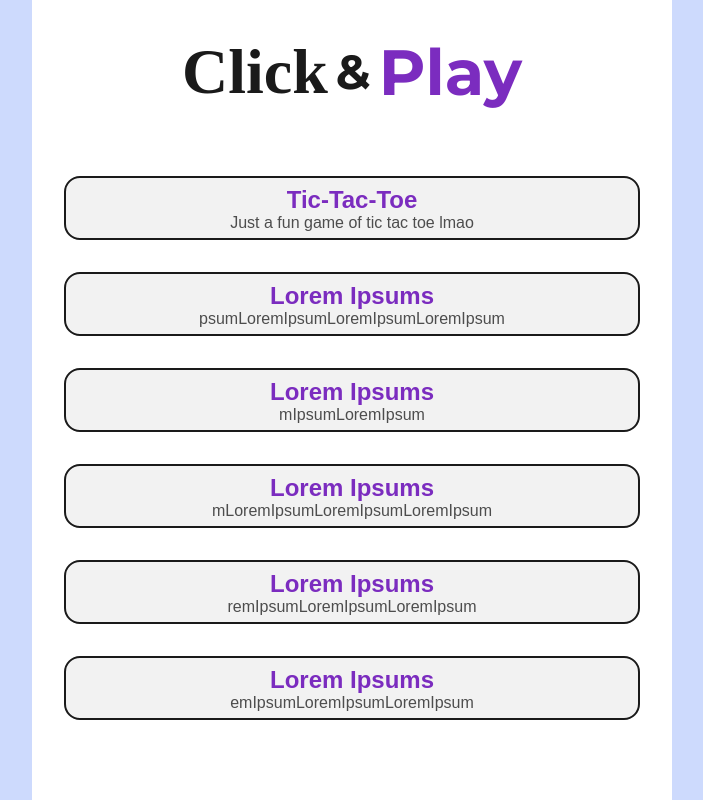
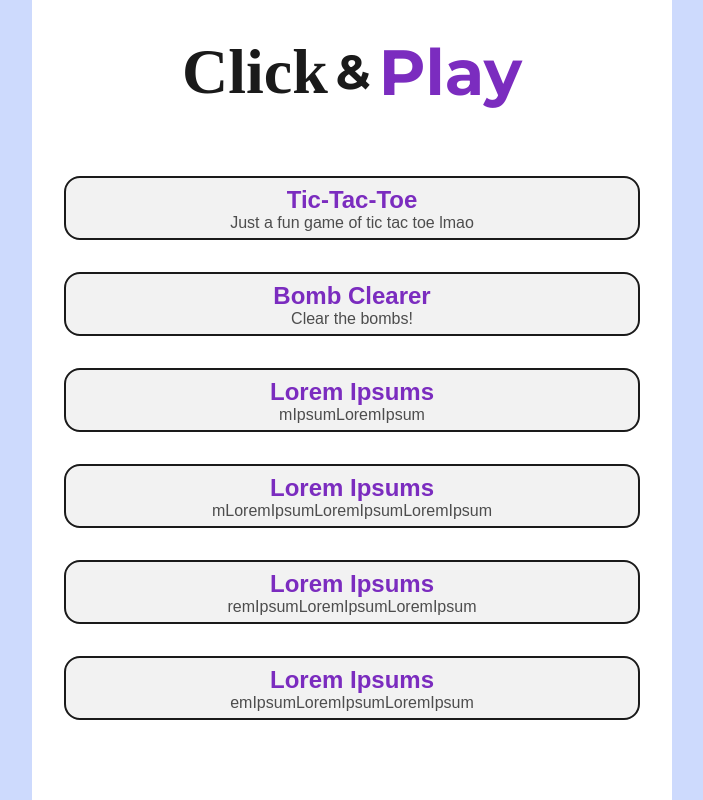
Before and after one commit to Outlandish00/click-and-play-frontend, a React (Vite) app: page / in a window 1280 px wide. Shown: the whole page, without its empty margins (288-991 px from the left). Built offline with nearby package versions, Linux system fonts and the light colour scheme.

Commit message:
Set up navigation to bomb clearer

```diff
--- a/src/ApplicationViews.jsx
+++ b/src/ApplicationViews.jsx
@@ -2,6 +2,7 @@ import { Route, Routes, useLocation, useParams } from "react-router-dom";
 import { Home } from "./home/home";
 import { TicTacToe } from "./ticTacToe/TicTacToe";
 import { Navbar } from "./navbar/Navbar";
+import { BombClearer } from "./bomb-clearer/BombClearer";
 
 export const ApplicationViews = () => {
   let location = useLocation();
@@ -11,6 +12,7 @@ export const ApplicationViews = () => {
       <Routes>
         <Route path="/" element={<Home />} />
         <Route path="/tic-tac-toe" element={<TicTacToe />} />
+        <Route path="/bomb-clearer" element={<BombClearer />} />
       </Routes>
 
       {!isHome && <Navbar />}
--- /dev/null
+++ b/src/bomb-clearer/BombClearer.css
@@ -0,0 +1,4 @@
+.bomb-clearer-container{
+    flex: 1 1 auto;
+    width: 100%;
+}
--- /dev/null
+++ b/src/bomb-clearer/BombClearer.jsx
@@ -0,0 +1,12 @@
+import { useEffect, useState } from "react";
+import "./BombClearer.css";
+
+export const BombClearer = () => {
+  const [grid, setGrid] = useState(Array(64).fill(null));
+  useEffect(() => {}, []);
+  return (
+    <>
+      <div className="bomb-clearer-container"></div>
+    </>
+  );
+};
--- a/src/home/Home.jsx
+++ b/src/home/Home.jsx
@@ -19,9 +19,14 @@ export const Home = () => {
           <div className="link-title">Tic-Tac-Toe</div>
           <div className="link-body">Just a fun game of tic tac toe lmao</div>
         </div>
-        <div className="link-card">
-          <div className="link-title">Lorem Ipsums</div>
-          <div className="link-body">psumLoremIpsumLoremIpsumLoremIpsum</div>
+        <div
+          className="link-card"
+          onClick={() => {
+            navigate("/bomb-clearer");
+          }}
+        >
+          <div className="link-title">Bomb Clearer</div>
+          <div className="link-body">Clear the bombs!</div>
         </div>
         <div className="link-card">
           <div className="link-title">Lorem Ipsums</div>
```
